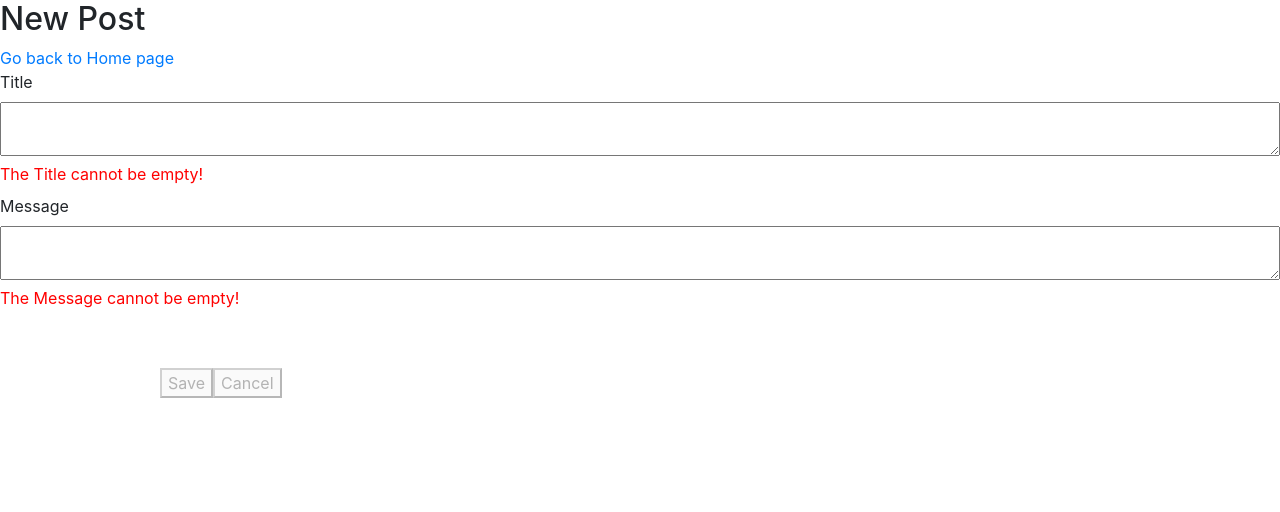
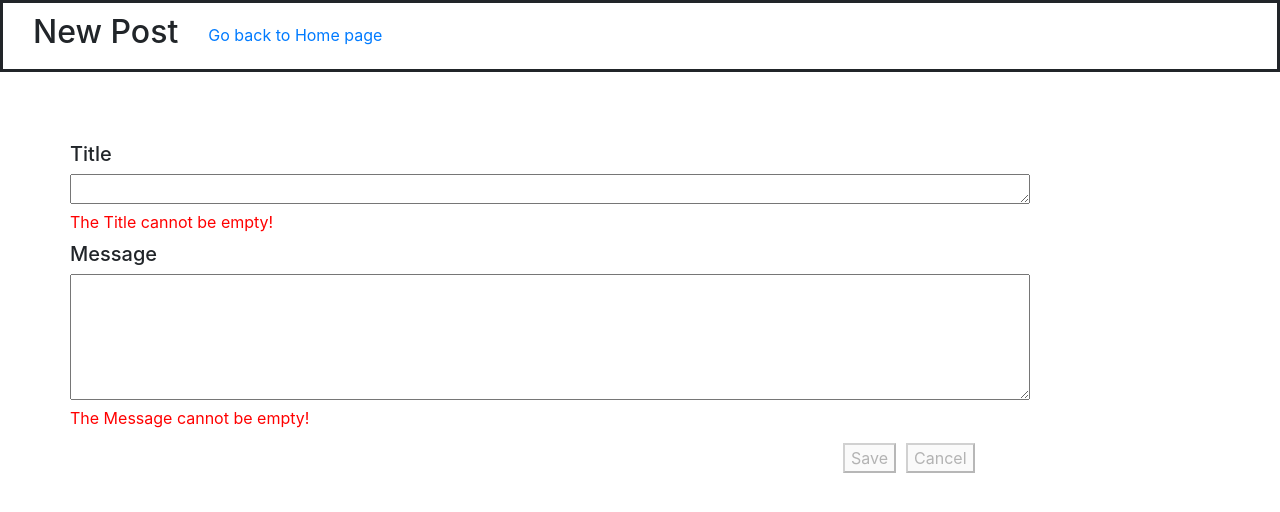
Before and after one commit to Stylianos91/MF-UI-Exercise, an Angular app: page /app/postedit in a window 1280 px wide. Shown: the top 512 px of the page. Built offline with nearby package versions, Linux system fonts and the light colour scheme; no server answers.

Commit message:
Styling for post edit

```diff
--- a/src/app/pages/post-edit/post-edit.component.css
+++ b/src/app/pages/post-edit/post-edit.component.css
@@ -1,4 +1,34 @@
+.edit-page {
+
+}
+.edit-header {
+  width: 100%;
+  display: inline-flex;
+  border-style: solid;
+  padding-left: 30px;
+  padding-top: 10px;
+  padding-bottom: 10px;
+}
+.home-link {
+  padding-left: 30px;
+  padding-top: 10px;
+}
+.edit-group {
+  margin: 70px;
+  width: 75%;
+}
+.edit-buttons {
+  width: 100%;
+  display: inline-flex;
+
+}
+.delete-button {
+  padding-top: 5px;
+}
 .save-cancel {
-  margin-left: 160px;
+  padding-left: 80%;
   display: inline-flex;
 }
+.small-gap {
+  padding: 5px;
+}
--- a/src/app/pages/post-edit/post-edit.component.html
+++ b/src/app/pages/post-edit/post-edit.component.html
@@ -1,19 +1,21 @@
-<div>
+<div class="edit-page">
+  <div class="edit-header">
     <div *ngIf="lnd.isNew === false; else elseBlock">
       <h2>Edit Post</h2>
     </div>
     <ng-template #elseBlock>
       <h2>New Post</h2>
     </ng-template>
+    <div class="home-link">
       <a href="javascript:void(0);" (click)="goToHome()">Go back to Home page</a>
+    </div>
+  </div>
 
-
-
+  <div class="edit-group">
+    <div style="display:grid">
+      <h5>Title</h5>
       <div>
-    <div style="display:grid">
-      <label>Title</label>
-      <div>
-        <textarea style="width: 100%" [(ngModel)]="lnd.editTitle"></textarea>
+        <textarea rows="1" style="width: 100%" [(ngModel)]="lnd.editTitle"></textarea>
       </div>
       <div>
         <label style="color: red" *ngIf="checkEmpty(lnd.editTitle)">The Title cannot be empty!</label>
@@ -21,34 +23,35 @@
       </div>
     </div>
     <div style="display:grid">
-      <label>Message</label>
+      <h5>Message</h5>
       <div>
-        <textarea style="width: 100%" [(ngModel)]="lnd.editMessage"></textarea>
+        <textarea rows="5" style="width: 100%" [(ngModel)]="lnd.editMessage"></textarea>
       </div>
       <div>
         <label style="color: red" *ngIf="checkEmpty(lnd.editMessage)">The Message cannot be empty!</label>
         <label style="color: red" *ngIf="lnd.editMessage.length > 2000">The Message cannot be longer than 2000 characters</label>
       </div>
     </div>
-    <div style="display: inline-flex; padding-top: 50px">
+    <div class="edit-buttons">
+      <div class="delete-button">
         <div *ngIf="lnd.isNew === false;">
           <button (click)="deleteAction()">Delete</button>
         </div>
+      </div>
+
       <div class="save-cancel">
-        <div *ngIf="lnd.isNew === false; else elseBlock2">
+        <div class="small-gap" *ngIf="lnd.isNew === false; else elseBlock2">
           <button [disabled]="checkDisabledAny()" (click)="editAction()">Save</button>
         </div>
         <ng-template #elseBlock2>
+          <div class="small-gap">
             <button [disabled]="checkDisabled()" (click)="saveAction()">Save</button>
+          </div>
         </ng-template>
-
+        <div class="small-gap">
           <button [disabled]="checkDisabled()" (click)="cancelAction()">Cancel</button>
         </div>
       </div>
     </div>
-
-
-
-
-
   </div>
+</div>
```
Lines whose indentation alone changed are shown as unchanged.
